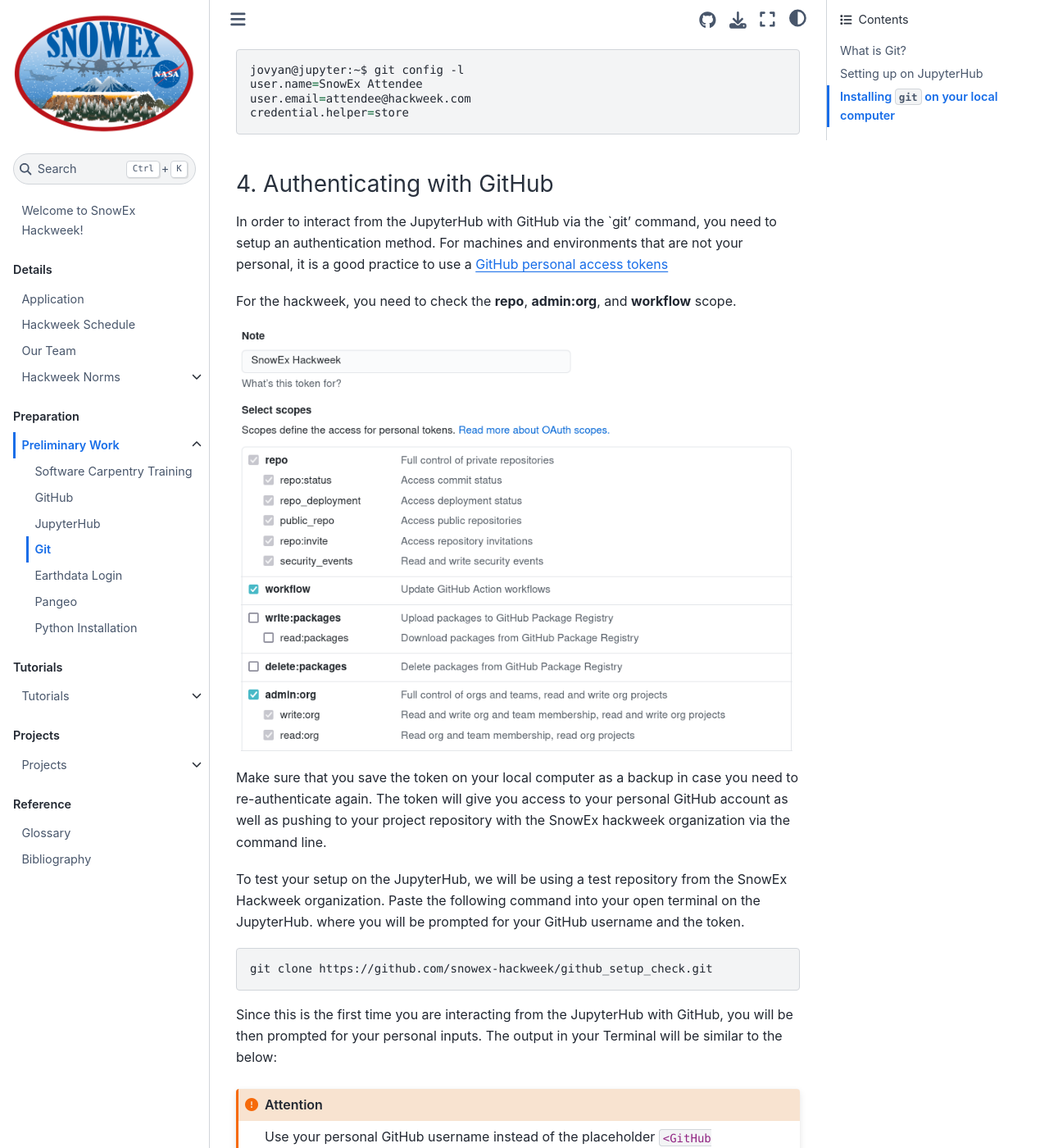
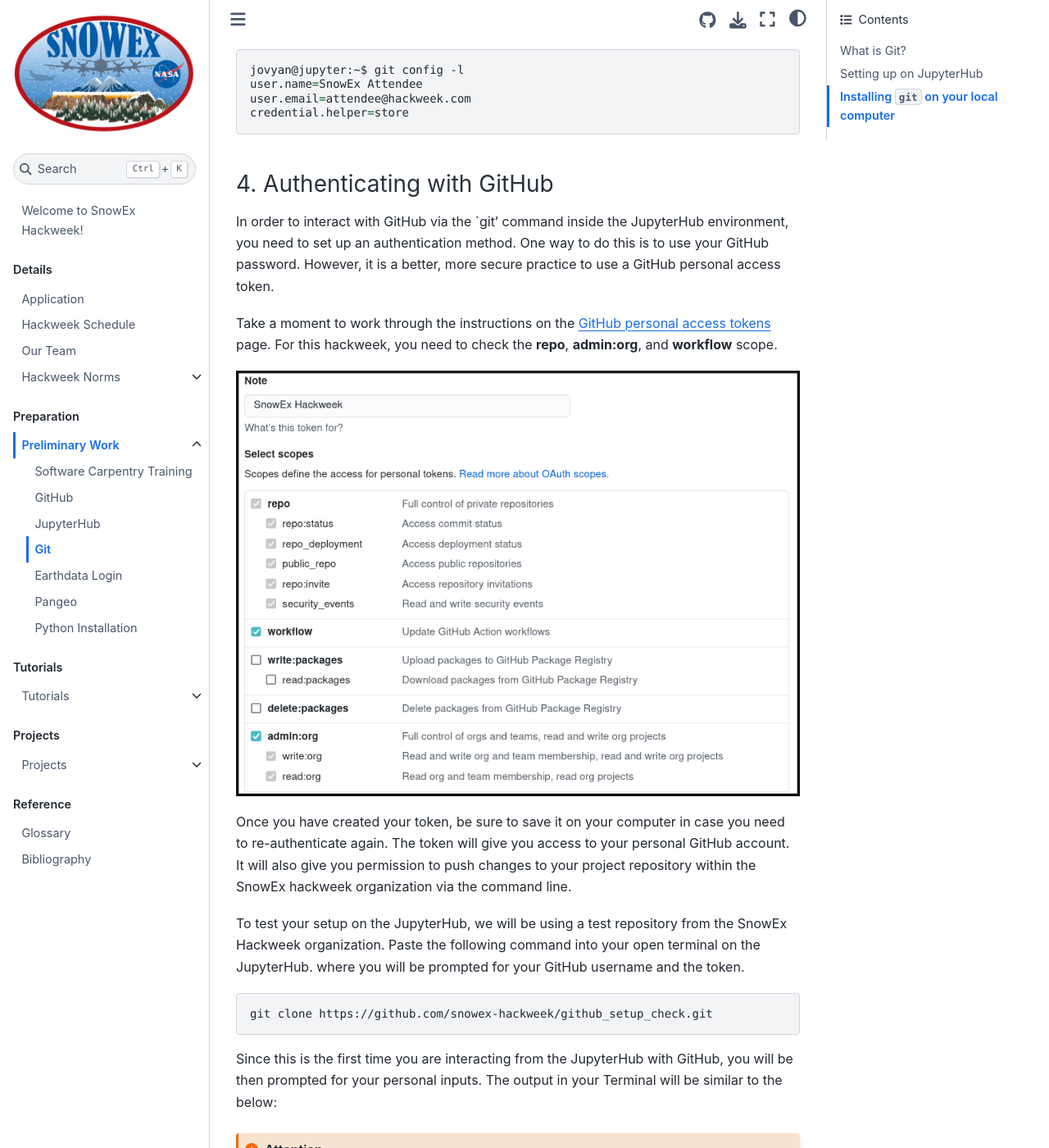
Before and after one commit to snowex-hackweek/website-2021, a Jupyter Book: the page built from book/preliminary/git.md, in a window 1280 px wide and 1400 px high, scrolled down 2008 px. Shown: the whole window at 82% size. Built offline with Jupyter Book 1.0.4 settings and Sphinx 7.4.7 and the Sphinx Book theme 1.1.4, drawn with Linux system fonts in a browser that asks for light colours; some of the changed text lies outside the part shown.

Commit message:
small changes for clarity

````diff
--- a/book/preliminary/git.md
+++ b/book/preliminary/git.md
@@ -60,18 +60,16 @@
 ```
 
 ### 4. Authenticating with GitHub
-In order to interact from the JupyterHub with GitHub via the `git' command,
-you need to setup an authentication method. For machines and environments that
-are not your personal, it is a good practice to use a
-[GitHub personal access tokens](https://docs.github.com/en/github/authenticating-to-github/keeping-your-account-and-data-secure/creating-a-personal-access-token)
+In order to interact with GitHub via the `git' command inside the JupyterHub environment,
+you need to set up an authentication method. One way to do this is to use your GitHub password. However, it is a better, more secure practice to use a GitHub personal access token.
 +++
-For the hackweek, you need to check the **repo**, **admin:org**, and **workflow** scope.
+Take a moment to work through the instructions on the [GitHub personal access tokens](https://docs.github.com/en/github/authenticating-to-github/keeping-your-account-and-data-secure/creating-a-personal-access-token) page. For this hackweek, you need to check the **repo**, **admin:org**, and **workflow** scope.
 
 ![github-token](../img/github-token.png)
 
-Make sure that you save the token on your local computer as a backup in case
+Once you have created your token, be sure to save it on your computer in case
 you need to re-authenticate again. The token will give you access to your
-personal GitHub account as well as pushing to your project repository with
+personal GitHub account. It will also give you permission to push changes to your project repository within
 the SnowEx hackweek organization via the command line.
 
 To test your setup on the JupyterHub, we will be using a test repository from
@@ -116,7 +114,7 @@
 Already up to date.
 ```
 
-With the `git` command successfully setup, you can now remove the test
+With the `git` command successfully set up, you can now remove the test
 repository via the JupyterHub user interface. Use a right click on the folder
 in the left panel and choose **Delete**.
 
````
Also changed, not shown: book/img/github-token.png, book/img/jupyterhub-delete-repo.png.
